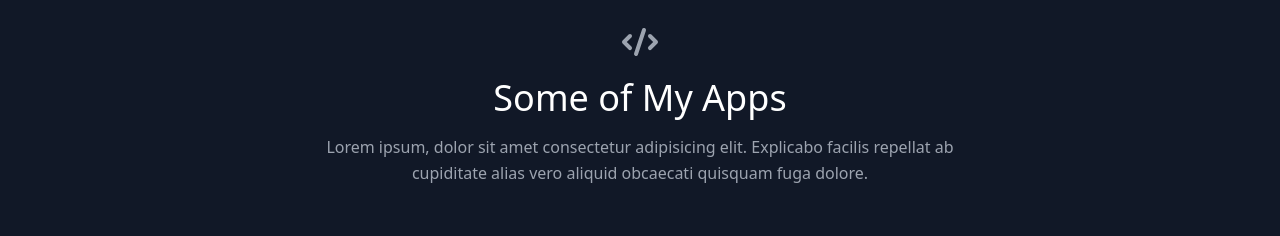
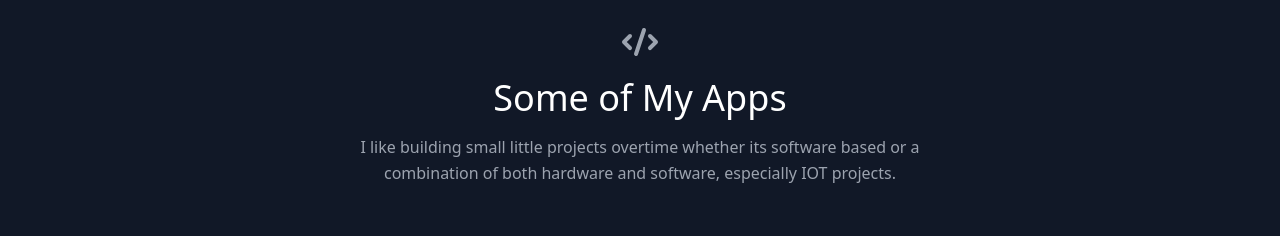
Before and after one commit to oudomso/react-portfolio, a React (Create React App) app: page / in a window 1280 px wide. Shown: the part 880-1116 px from the top of the page. Built offline with nearby package versions, Linux system fonts and the light colour scheme.

Commit message:
add text to projects

```diff
--- a/src/components/Projects.js
+++ b/src/components/Projects.js
@@ -12,9 +12,7 @@ export default function Projects() {
             Some of My Apps
           </h1>
           <p className="lg:w-2/3 mx-auto leading-relaxed text-base">
-            Lorem ipsum, dolor sit amet consectetur adipisicing elit. Explicabo
-            facilis repellat ab cupiditate alias vero aliquid obcaecati quisquam
-            fuga dolore.
+            I like building small little projects overtime whether its software based or a combination of both hardware and software, especially IOT projects.
           </p>
         </div>
         <div className="flex flex-wrap -m-4">
```
